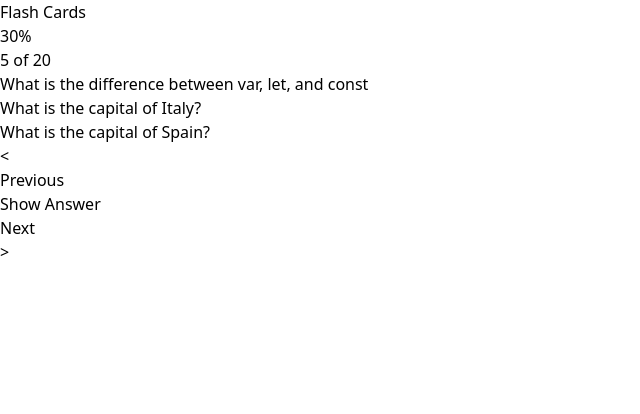
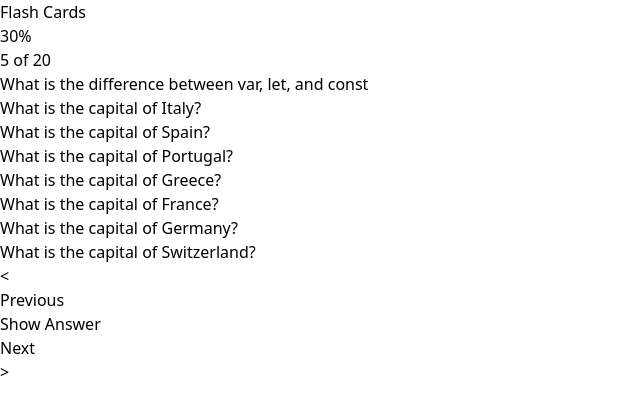
Before and after one commit to YasserDalal/FlashCards, a React (Vite) app: page / in a window 1280 px wide. Shown: the top 414 px of the page, without its empty margins (0-640 px from the left). Built offline with nearby package versions, Linux system fonts and the light colour scheme.

Commit message:
add more data

```diff
--- a/src/data/questionsAndAnswers.js
+++ b/src/data/questionsAndAnswers.js
@@ -11,5 +11,25 @@ export const questionsAndAnswers = [
   {
     question: "What is the capital of Spain?",
     answer: "Madrid"
+  },
+  {
+    question: "What is the capital of Portugal?",
+    answer: "Lisbon"
+  },
+  {
+    question: "What is the capital of Greece?",
+    answer: "Athens"
+  },
+  {
+    question: "What is the capital of France?",
+    answer: "Paris"
+  },
+  {
+    question: "What is the capital of Germany?",
+    answer: "Berlin"
+  },
+  {
+    question: "What is the capital of Switzerland?",
+    answer: "Bern"
   }
 ]
```
